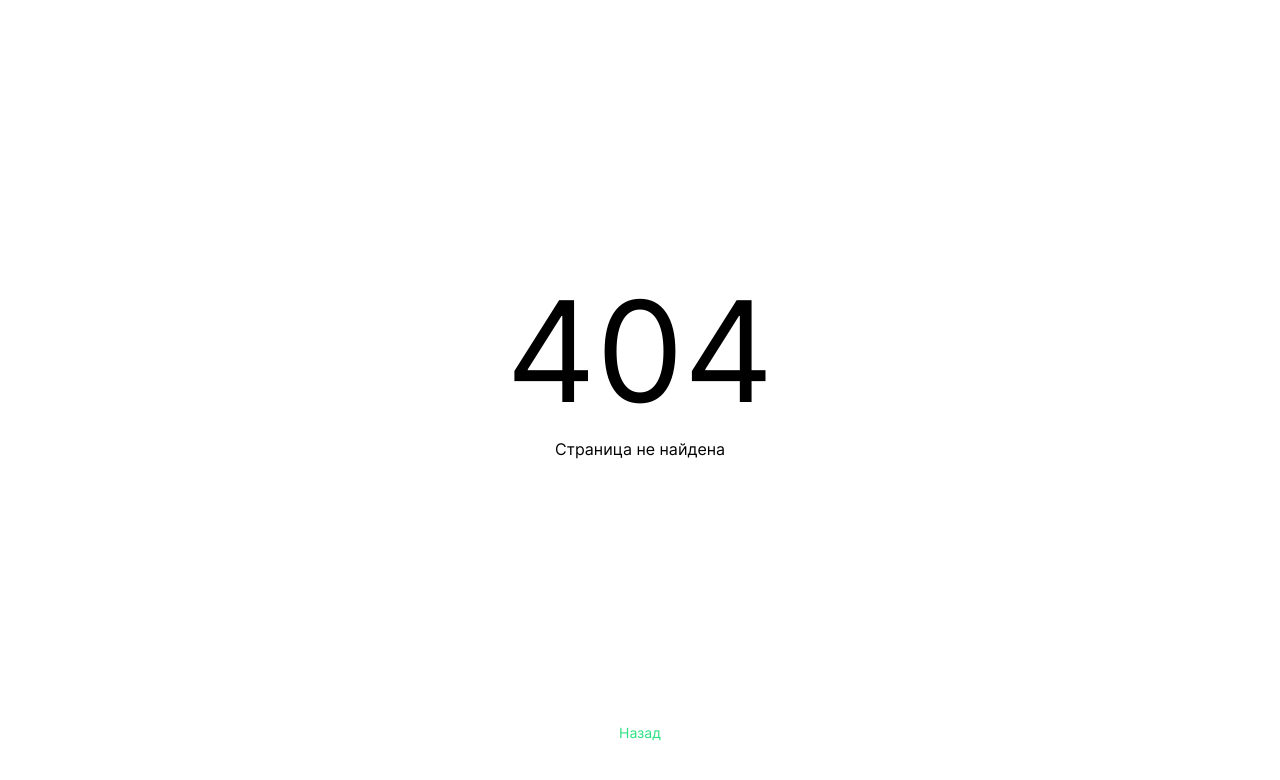
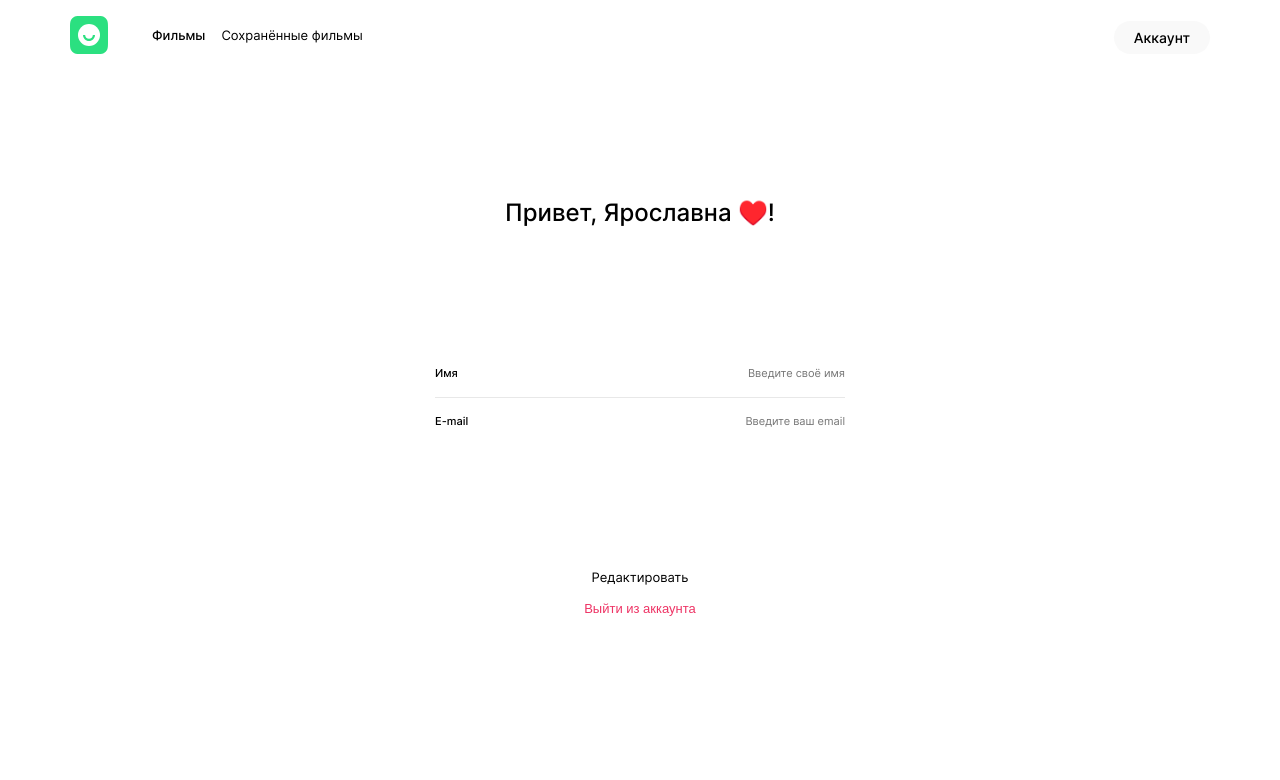
Before and after one commit to ykuptsova/movies-explorer-frontend, a React (Create React App) app: page /profile in a window 1280 px wide. Before the commit this address had no page. Shown: the top 780 px of the page. Built offline with nearby package versions, Linux system fonts and the light colour scheme.

Commit message:
profile implemented

```diff
--- a/src/components/App/App.js
+++ b/src/components/App/App.js
@@ -1,34 +1,48 @@
 import { Routes, Route } from 'react-router-dom';
 import { useState } from 'react';
-import CurrentUserContext from '../../contexts/CurrentUserContext.jsx';
+import UserContext from '../../contexts/UserContext.js';
+import LoggedInRoute from '../LoggedInRoute/LoggedInRoute'
+import LoggedOutRoute from '../LoggedOutRoute/LoggedOutRoute'
 import Main from '../Main/Main';
 import Movies from '../Movies/Movies';
+import Profile from '../Profile/Profile'
+import Login from '../Login/Login';
+import Register from '../Register/Register';
 import NotFound from '../NotFound/NotFound';
 import './App.css';
 
 function App() {
-  const [currentUser, setCurrentUser] = useState({ id: 1 });
-  const handleSignIn = () => {
-    setCurrentUser({ id: 'test' })
-  }
-  const handleSignOut = () => {
-    setCurrentUser({})
-  }
+  const [user, setUser] = useState({ id: 1, name: 'Ярославна' });
+  const handleSignIn = () => setUser({ id: 'test' })
+  const handleSignOut = () => setUser({})
+
   return (
     <div className="App">
-      <CurrentUserContext.Provider value={currentUser}>
+      <UserContext.Provider value={ user }>
         <Routes>
           <Route exact path="/" element={
             <Main handleSignIn={ handleSignIn } handleSignOut={ handleSignOut }/>}
           />
-          <Route exact path="/movies" element={<Movies />} />
-          {/* <Route exact path="/saved-movies" element={<SavedMovies />} /> */}
-          {/* <Route exact path="/profile" element={<Profile />} /> */}
-          {/* <Route exact path="/signin" element={<Login />} /> */}
-          {/* <Route exact path="/signup" element={<Register />} /> */}
+          <Route exact path="/movies" element={
+            <LoggedInRoute element={ <Movies type='all'/> }/>
+          }/>
+          <Route exact path="/saved-movies" element={
+            <LoggedInRoute element={ <Movies type='saved'/> }/>
+          }/>
+          <Route exact path="/profile" element={
+            <LoggedInRoute element={
+              <Profile handleSignIn={ handleSignIn } handleSignOut={ handleSignOut }/>
+            }/>
+          }/>
+          <Route exact path="/signin" element={
+            <LoggedOutRoute element={ <Login/> }/>
+          }/>
+          <Route exact path="/signup" element={
+            <LoggedOutRoute element={ <Register/> }/>
+          }/>
           <Route path="*" element={<NotFound />} />
         </Routes>
-      </CurrentUserContext.Provider>
+      </UserContext.Provider>
     </div>
   );
 }
--- /dev/null
+++ b/src/components/LoggedInRoute/LoggedInRoute.js
@@ -0,0 +1,11 @@
+import { useContext } from 'react';
+import { Navigate } from "react-router-dom";
+import UserContext from '../../contexts/UserContext.js'
+
+
+function LoggedInRoute (props) {
+  const user = useContext(UserContext)
+  return user.id ? props.element : <Navigate to='/'/>
+}
+
+export default LoggedInRoute
--- /dev/null
+++ b/src/components/LoggedOutRoute/LoggedOutRoute.js
@@ -0,0 +1,11 @@
+import { useContext } from 'react';
+import { Navigate } from "react-router-dom";
+import UserContext from '../../contexts/UserContext.js'
+
+
+function LoggedOutRoute (props) {
+  const user = useContext(UserContext)
+  return !user.id ? props.element : <Navigate to='/'/>
+}
+
+export default LoggedOutRoute
--- /dev/null
+++ b/src/components/Profile/Profile.css
@@ -0,0 +1,138 @@
+.profile__content {
+  width: 100%;
+  display: flex;
+  flex-direction: column;
+  align-items: center;
+  justify-content: center;
+  padding: 74px 0 70px;
+  box-sizing: border-box;
+  min-height: calc(100vh - 74px);
+  margin: auto;
+}
+
+.profile__form {
+  width: 100%;
+  max-width: 410px;
+  min-height: 482px;
+  display: flex;
+  flex-direction: column;
+  gap: 123px;
+  position: relative;
+  align-items: center;
+}
+
+.profile__title {
+  font-family: 'Inter', 'Arial', 'Helvetica', sans-serif;
+  font-weight: 500;
+  font-size: 24px;
+  line-height: 1.21;
+  margin: 0;
+}
+
+.profile__labels-container {
+  display: flex;
+  flex-direction: column;
+  width: 100%;
+}
+
+.profile__label {
+  width: 100%;
+  display: flex;
+  flex-direction: column;
+  cursor: pointer;
+  position: relative;
+}
+
+.profile__label-text {
+  font-family: 'Inter', 'Arial', 'Helvetica', sans-serif;
+  font-weight: 500;
+  font-size: 11px;
+  line-height: 1.18;
+  color: #000;
+  position: absolute;
+  cursor: none;
+  top: 17px;
+}
+
+.profile__input {
+  outline: none;
+  box-sizing: border-box;
+  border-style: none;
+  border-bottom: 1px solid #E8E8E8;
+  font-family: 'Inter', 'Arial', 'Helvetica', sans-serif;
+  font-weight: 400;
+  font-size: 11px;
+  line-height: 1.18;
+  color: #000;
+  background-color: transparent;
+  text-align: right;
+  padding: 17px 0;
+}
+
+.profile__input_no-border {
+  border-bottom: transparent;
+}
+
+.profile__buttons-container {
+  display: flex;
+  flex-direction: column;
+  gap: 14px;
+}
+
+.profile__button-edit {
+  border: none;
+  background-color: transparent;
+  color: #000;
+  font-family: 'Inter', 'Arial', 'Helvetica', sans-serif;
+  font-weight: 400;
+  font-size: 13px;
+  line-height: 1.23;
+  transition: all .2s;
+  cursor: pointer;
+}
+
+.profile__button-edit:hover {
+  opacity: 0.6;
+}
+
+.profile__button-save {
+  background-color: #3456F3;
+  padding: 14px 168px;
+  border-color: transparent;
+  border-radius: 3px;
+  color: #FFF;
+  font-family: 'Inter', 'Arial', 'Helvetica', sans-serif;
+  font-weight: 500;
+  font-size: 14px;
+  line-height: 1.21;
+  transition: all .2s;
+  cursor: pointer;
+}
+
+.profile__button-save:hover {
+  opacity: 0.6;
+}
+
+.profile__button-exit {
+  border: none;
+  font-weight: 500;
+  font-size: 13px;
+  line-height: 1.23;
+  background-color: transparent;
+  color: #EE3465;
+  transition: all .2s;
+  cursor: pointer;
+}
+
+.profile__button-exit:hover {
+  opacity: 0.6;
+}
+
+.profile__error-message {
+  font-family: 'Inter', 'Arial', 'Helvetica', sans-serif;
+  font-weight: 400;
+  font-size: 11px;
+  line-height: 1.21;
+  text-align: center;
+  color: #FF004C;
+}
--- /dev/null
+++ b/src/components/Profile/Profile.js
@@ -0,0 +1,55 @@
+import { useState,  useContext } from 'react';
+import UserContext from '../../contexts/UserContext';
+import './Profile.css';
+import Header from '../Header/Header'
+
+function Profile (props) {
+  const [editing, setEditing] = useState(false);
+  const [error] = useState(true);
+  const user = useContext(UserContext);
+
+  return (
+    <div className="profile">
+      <Header handleSignIn={ props.handleSignIn } handleSignOut={ props.handleSignOut }/>
+      <section className="profile__content">
+        <form className="profile__form" name="profile">
+        <h1 className="profile__title">{`Привет, ${user.name || ''} ♥️!`}</h1>
+        <div className="profile__labels-container">
+          <label className="profile__label">
+            <span className="profile__label-text">Имя</span>
+            <input
+              className="profile__input"
+              name="name"
+              placeholder="Введите своё имя"
+              type="text"
+              required
+              minLength="2"
+              maxLength="30"
+            />
+          </label>
+          <label className="profile__label">
+            <span className="profile__label-text">E-mail</span>
+            <input
+              className="profile__input profile__input_no-border"
+              name="email"
+              placeholder="Введите ваш email"
+              type="email"
+              required
+            />
+          </label>
+          </div>
+          <div className="profile__buttons-container">
+            { editing && error && <div className="profile__error-message">При обновлении профиля произошла ошибка.</div> }
+            { !editing
+              ? <button className="profile__button-edit" onClick={ () => setEditing(true) }>Редактировать</button>
+              : <button className="profile__button-save" onClick={ () => setEditing(false) }>Сохранить</button> }
+            { !editing &&
+              <button type="submit" className="profile__button-exit">Выйти из аккаунта</button> }
+          </div>
+        </form>
+      </section>
+    </div>
+  );
+}
+
+export default Profile
--- a/src/contexts/CurrentUserContext.jsx
+++ /dev/null
@@ -1,7 +0,0 @@
-import { createContext } from 'react';
-
-
-const CurrentUserContext = createContext();
-
-
-export default CurrentUserContext;
--- /dev/null
+++ b/src/contexts/UserContext.js
@@ -0,0 +1,7 @@
+import { createContext } from 'react';
+
+
+const UserContext = createContext();
+
+
+export default UserContext;
```
Also changed, not shown: src/components/AuthPanel/AuthPanel.js (added, +13 -0 lines).
